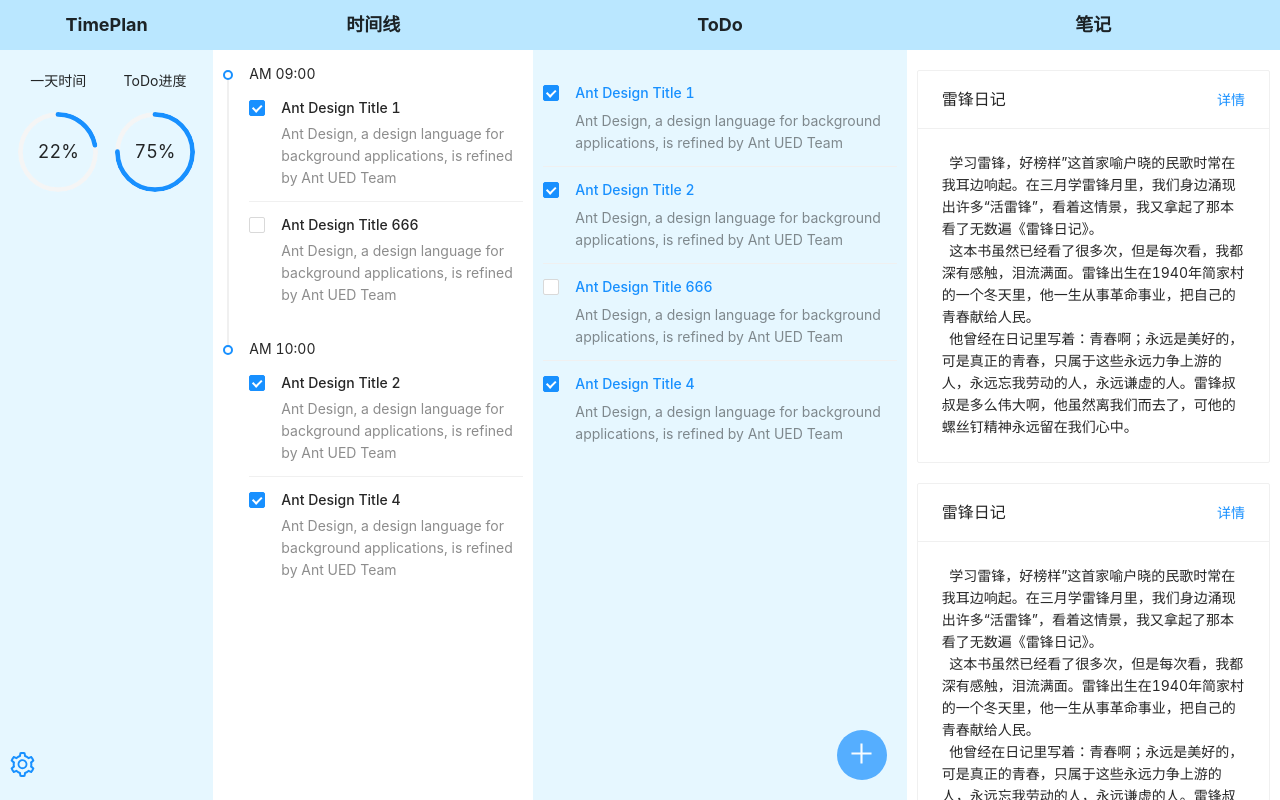
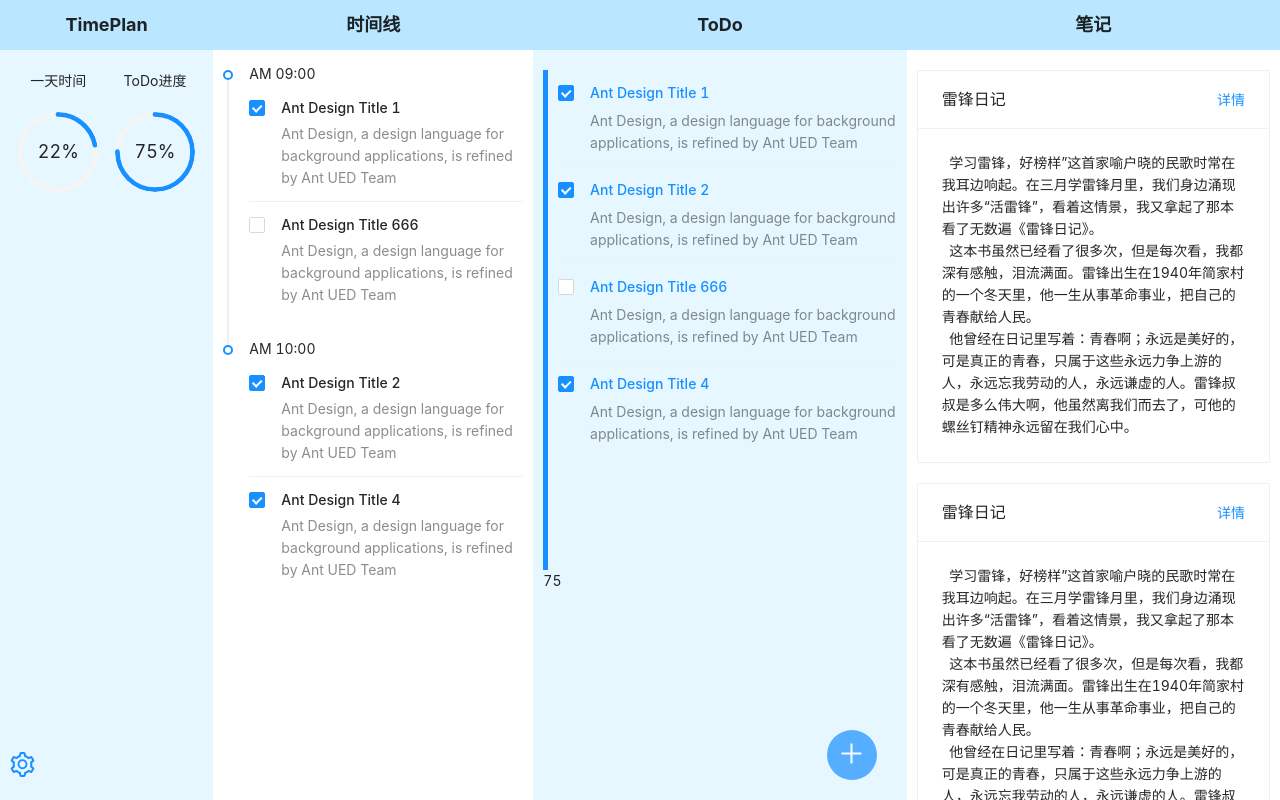
Before and after one commit to ZhengHaoF/time-plan, a Vue app: page /#/userView in a window 1280 px wide. Built offline with nearby package versions, Linux system fonts and the light colour scheme; the HTML template or start-up script is replaced by a standard one.

Commit message:
完成todo时间线

```diff
--- a/src/components/userView/timePlan.vue
+++ b/src/components/userView/timePlan.vue
@@ -57,10 +57,10 @@ const setting = function () {
 
 }
 const settingOk = function () {
-  console.log(userTimeInfo.step)
+  settingShow.value = false;
 }
 
-let getTodoPlan = function (){
+const getTodoPlan = function (){
   let todoOkNum = 0;
   todoData.value.forEach((item,index)=>{
     if (item.ok){
@@ -70,7 +70,7 @@ let getTodoPlan = function (){
    return  Math.floor(todoOkNum / todoData.value.length  * 100)
 }
 
-//计算剩余时间
+//计算剩余时间，设定的每日开始时间，减去每日结束时间，就是今天总时长
 const getRunTime = function (){
   return Math.floor((new Date().getTime() - new Date(formatDate(new Date())).getTime()) / (new Date(userTimeInfo.value.time[1].$d) - new Date(userTimeInfo.value.time[0].$d)) * 100 *10) / 10
 }
@@ -80,7 +80,7 @@ onMounted(()=>{
   runTime.value = getRunTime();
   var timer = setInterval(function () {
     runTime.value = getRunTime();
-  }, 1000)
+  }, 5000)
 })
 
 watch(todoData.value, async (newQuestion, oldQuestion) => {
--- a/src/components/userView/todo.vue
+++ b/src/components/userView/todo.vue
@@ -1,4 +1,10 @@
 <template>
+    <a-row style="height: 100%">
+      <a-col :span="1">
+        <div class="time-line" :style="'height: calc(' + todoPlan + 'vh - 100px)'"> </div>
+        <span>{{todoPlan}}</span>
+      </a-col>
+      <a-col :span="23">
         <a-list item-layout="horizontal" :data-source="todoData">
           <template #renderItem="{item,index}">
             <a-list-item class="TodoItem" key="index">
@@ -43,14 +49,19 @@
             <plus-outlined/>
           </div>
         </div>
+      </a-col>
+    </a-row>
+
 </template>
 
 <script setup>
 import {PlusOutlined, DeleteOutlined, EditOutlined} from '@ant-design/icons-vue';
 import { useStore } from '../../store/index.js';
 import {storeToRefs} from 'pinia'
+import {ref, watch,onMounted} from "vue";
 const store = useStore()
 const {todoData} = storeToRefs(store)
+const todoPlan = ref(0);
 
 /**
  * 添加Todo
@@ -91,10 +102,39 @@ const delTodo = function (index) {
   }, 850);
 }
 
+/**
+ * 计算todo完成度
+ */
+const getTodoPlan = function (){
+  let todoOkNum = 0;
+  todoData.value.forEach((item,index)=>{
+    if (item.ok){
+      todoOkNum++
+    }
+  })
+  return  Math.floor(todoOkNum / todoData.value.length  * 100)
+}
+
+onMounted(()=>{
+  todoPlan.value = getTodoPlan();
+  console.log(todoPlan.value)
+})
+
+watch(todoData.value, async (newQuestion, oldQuestion) => {
+  todoPlan.value = getTodoPlan()
+})
+
+
 
 </script>
 
 <style scoped>
+.time-line{
+  background-color: #1890ff;
+  width: 5px;
+  transition: all 0.5s;
+}
+
 .add-button {
   position: absolute;
   bottom: 20px;
```
Lines whose indentation alone changed are shown as unchanged.
